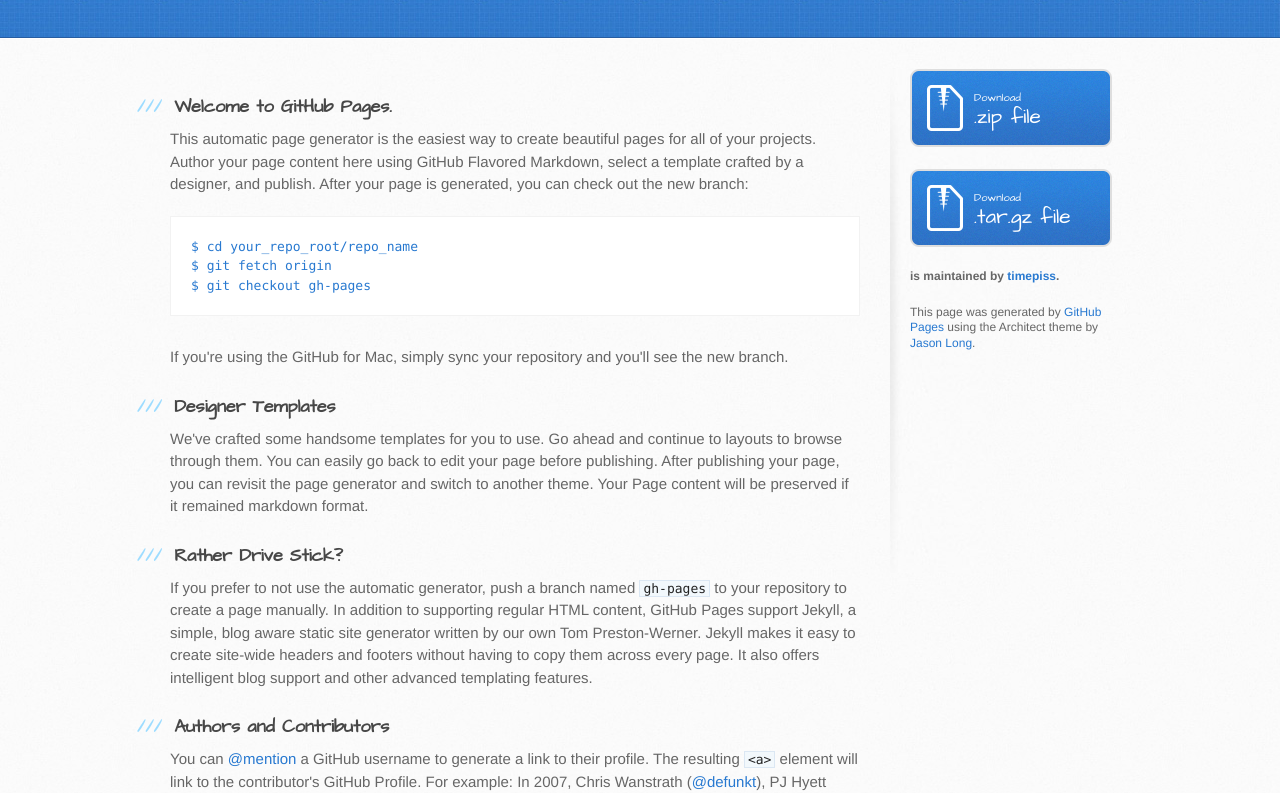
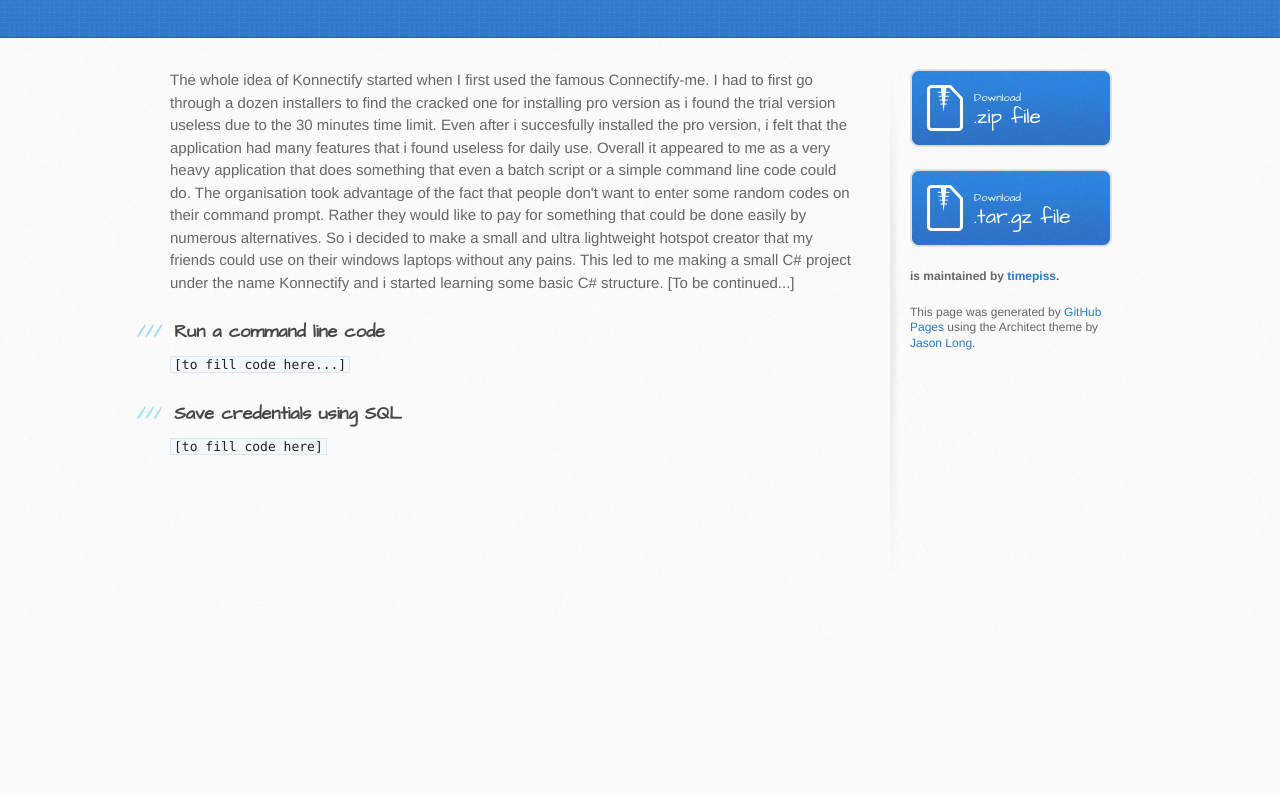
Before and after one commit to kunal-ucla/konnectify, a plain HTML site: page index.html in a window 1280 px wide. Shown: the part 163-956 px from the top of the page. After the commit the page ends 800 px from the top, so only its background shows below. Drawn offline with Linux system fonts and the light colour scheme.

```diff
--- a/index.html
+++ b/index.html
@@ -28,37 +28,17 @@
     <div id="content-wrapper">
       <div class="inner clearfix">
         <section id="main-content">
-          <h3>
-<a id="welcome-to-github-pages" class="anchor" href="#welcome-to-github-pages" aria-hidden="true"><span class="octicon octicon-link"></span></a>Welcome to GitHub Pages.</h3>
-
-<p>This automatic page generator is the easiest way to create beautiful pages for all of your projects. Author your page content here using GitHub Flavored Markdown, select a template crafted by a designer, and publish. After your page is generated, you can check out the new branch:</p>
-
-<pre><code>$ cd your_repo_root/repo_name
-$ git fetch origin
-$ git checkout gh-pages
-</code></pre>
-
-<p>If you're using the GitHub for Mac, simply sync your repository and you'll see the new branch.</p>
+          <p>The whole idea of Konnectify started when I first used the famous Connectify-me. I had to first go through a dozen installers to find the cracked one for installing pro version as i found the trial version useless due to the 30 minutes time limit. Even after i succesfully installed the pro version, i felt that the application had many features that i found useless for daily use. Overall it appeared to me as a very heavy application that does something that even a batch script or a simple command line code could do. The organisation took advantage of the fact that people don't want to enter some random codes on their command prompt. Rather they would like to pay for something that could be done easily by numerous alternatives. So i decided to make a small and ultra lightweight hotspot creator that my friends could use on their windows laptops without any pains. This led to me making a small C# project under the name Konnectify and i started learning some basic C# structure. [To be continued...]</p>
 
 <h3>
-<a id="designer-templates" class="anchor" href="#designer-templates" aria-hidden="true"><span class="octicon octicon-link"></span></a>Designer Templates</h3>
+<a id="run-a-command-line-code" class="anchor" href="#run-a-command-line-code" aria-hidden="true"><span class="octicon octicon-link"></span></a>Run a command line code</h3>
 
-<p>We've crafted some handsome templates for you to use. Go ahead and continue to layouts to browse through them. You can easily go back to edit your page before publishing. After publishing your page, you can revisit the page generator and switch to another theme. Your Page content will be preserved if it remained markdown format.</p>
+<p><code>[to fill code here...]</code></p>
 
 <h3>
-<a id="rather-drive-stick" class="anchor" href="#rather-drive-stick" aria-hidden="true"><span class="octicon octicon-link"></span></a>Rather Drive Stick?</h3>
+<a id="save-credentials-using-sql" class="anchor" href="#save-credentials-using-sql" aria-hidden="true"><span class="octicon octicon-link"></span></a>Save credentials using SQL</h3>
 
-<p>If you prefer to not use the automatic generator, push a branch named <code>gh-pages</code> to your repository to create a page manually. In addition to supporting regular HTML content, GitHub Pages support Jekyll, a simple, blog aware static site generator written by our own Tom Preston-Werner. Jekyll makes it easy to create site-wide headers and footers without having to copy them across every page. It also offers intelligent blog support and other advanced templating features.</p>
-
-<h3>
-<a id="authors-and-contributors" class="anchor" href="#authors-and-contributors" aria-hidden="true"><span class="octicon octicon-link"></span></a>Authors and Contributors</h3>
-
-<p>You can <a href="https://github.com/blog/821" class="user-mention">@mention</a> a GitHub username to generate a link to their profile. The resulting <code>&lt;a&gt;</code> element will link to the contributor's GitHub Profile. For example: In 2007, Chris Wanstrath (<a href="https://github.com/defunkt" class="user-mention">@defunkt</a>), PJ Hyett (<a href="https://github.com/pjhyett" class="user-mention">@pjhyett</a>), and Tom Preston-Werner (<a href="https://github.com/mojombo" class="user-mention">@mojombo</a>) founded GitHub.</p>
-
-<h3>
-<a id="support-or-contact" class="anchor" href="#support-or-contact" aria-hidden="true"><span class="octicon octicon-link"></span></a>Support or Contact</h3>
-
-<p>Having trouble with Pages? Check out the documentation at <a href="https://help.github.com/pages">https://help.github.com/pages</a> or contact <a href="mailto:support@github.com">support@github.com</a> and we’ll help you sort it out.</p>
+<p><code>[to fill code here]</code></p>
         </section>
 
         <aside id="sidebar">
```
Also changed, not shown: params.json (+1 -1 lines).
